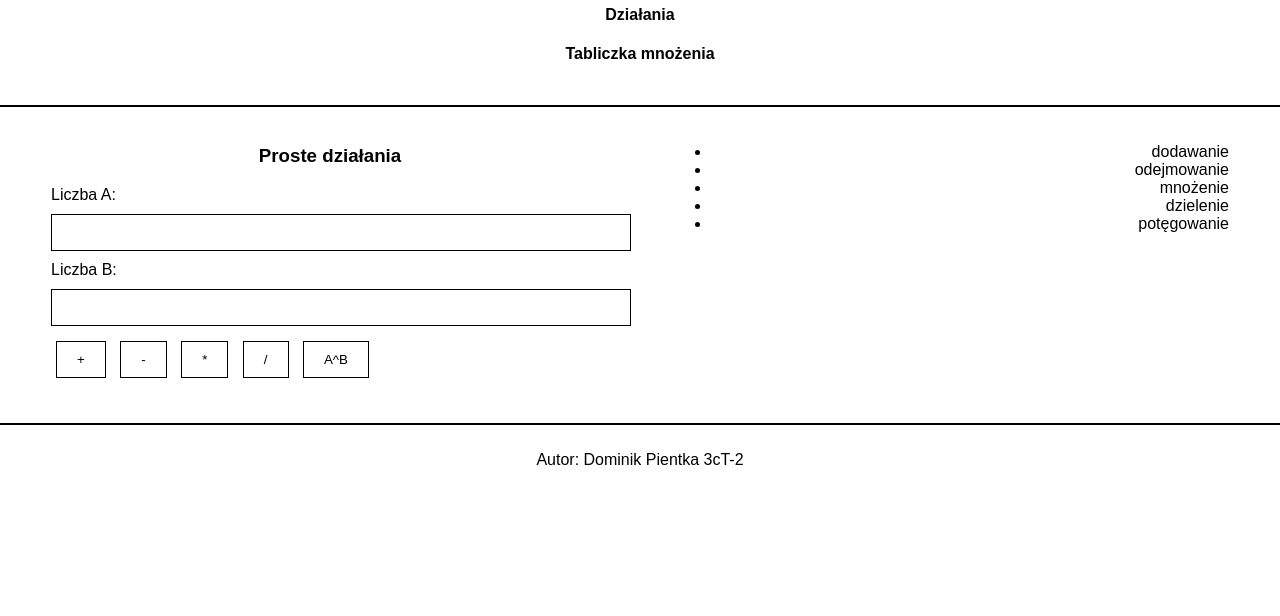
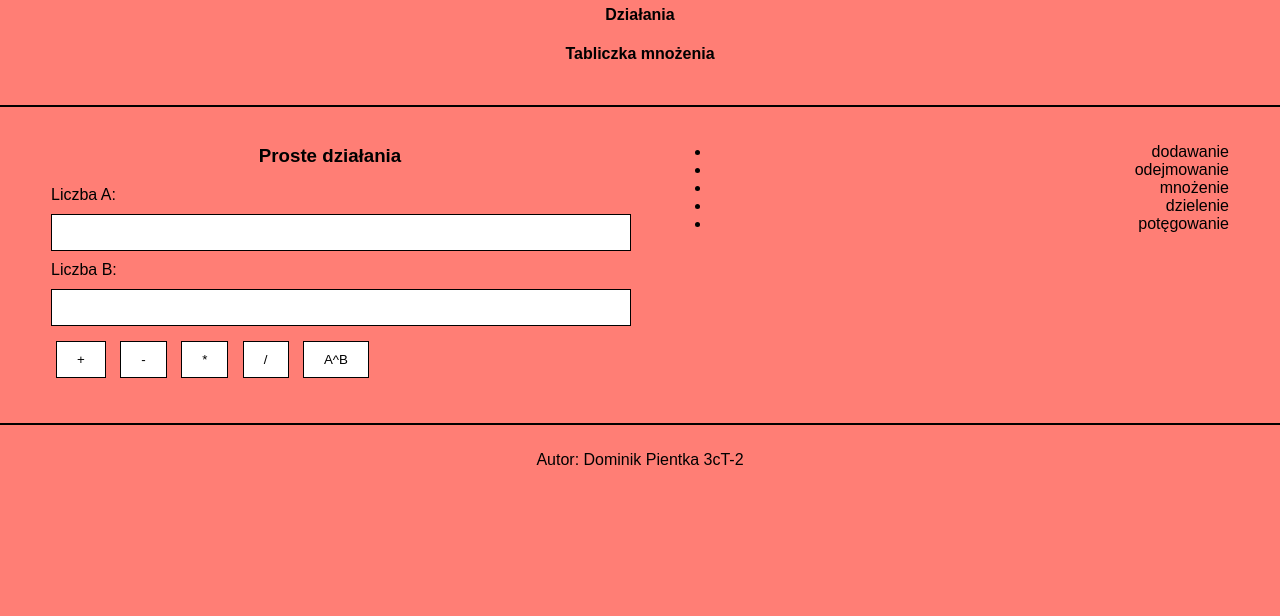
Before and after one commit to XiNIWO/Pomocnik-matematyczny, a plain HTML site: page index.html in a window 1280 px wide. Shown: the part 184-800 px from the top of the page. Drawn offline with Linux system fonts and the light colour scheme.

Commit message:
Update style.css

```diff
--- a/style.css
+++ b/style.css
@@ -1,6 +1,6 @@
 body {
     font-family: Arial, sans-serif;
-    background-color: #fff;
+    background-color: #ff7e75;
     color: #000;
     margin: 0;
     padding: 0;
```
